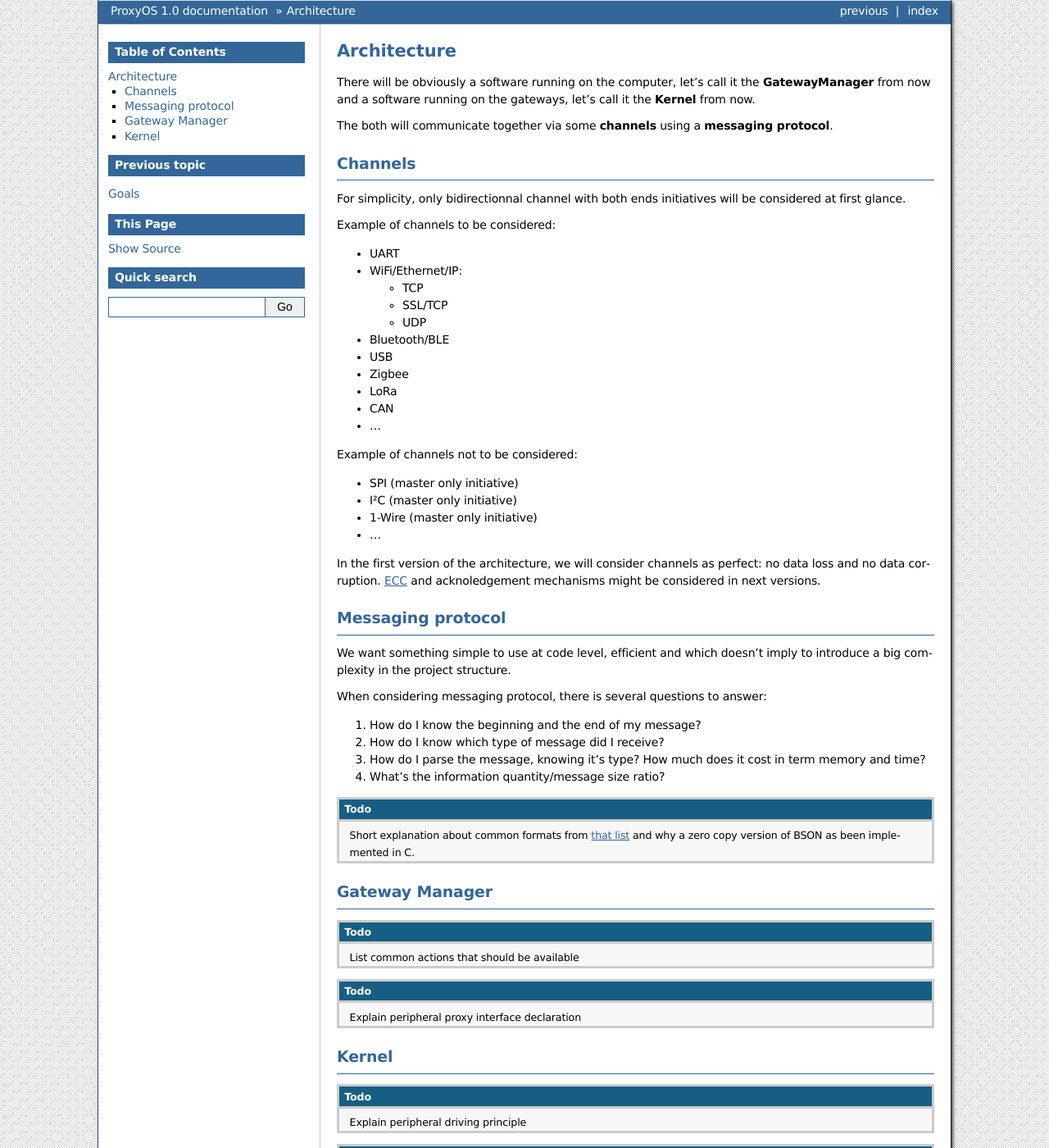
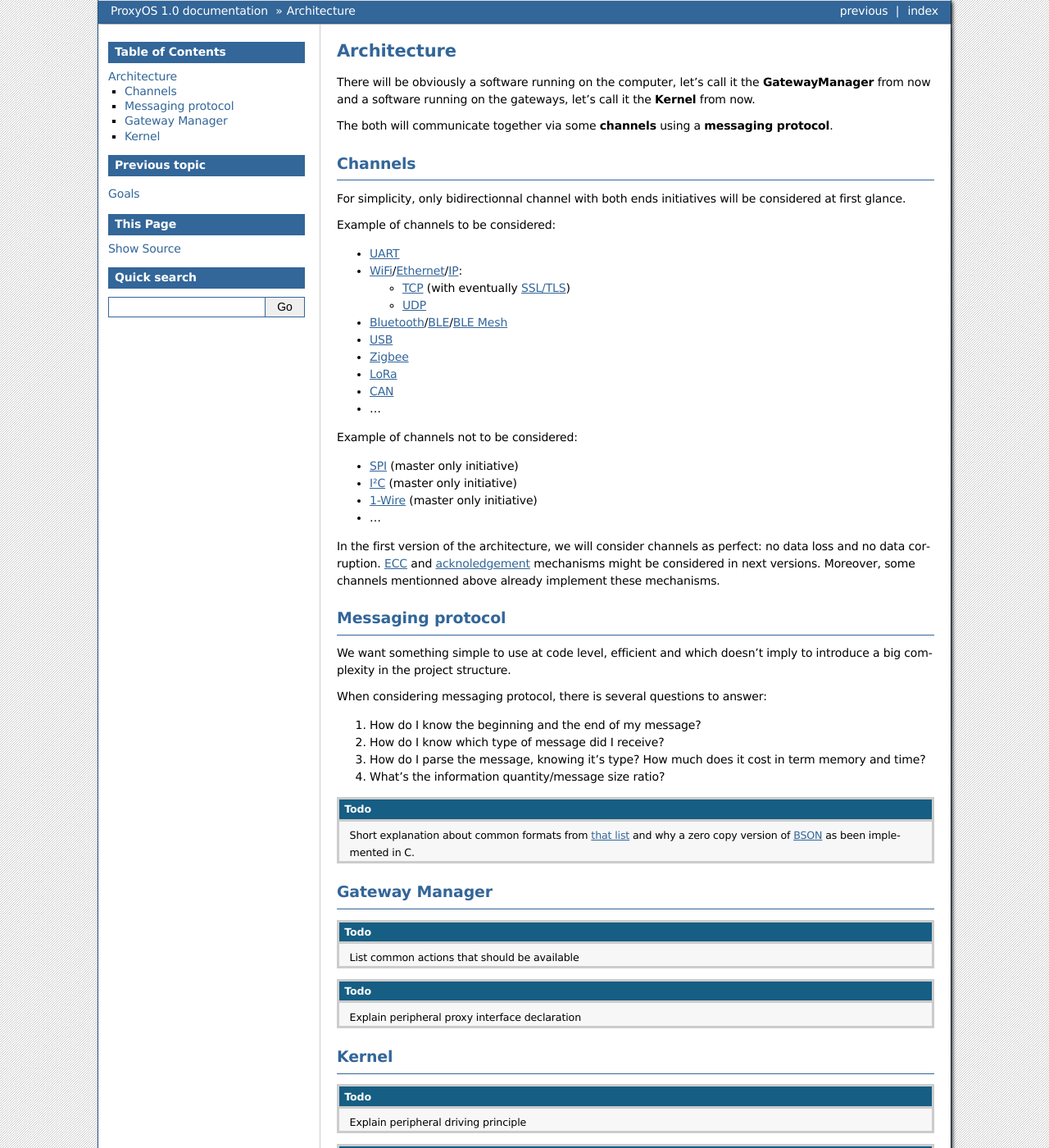
Before and after one commit to ProxyOS/documentation, a Sphinx documentation site: the page built from source/architecture.rst, in a window 1280 px wide and 1400 px high. Shown: the whole window at 82% size. Built offline with Sphinx 7.4.7, drawn with Linux system fonts in a browser that asks for light colours.

Commit message:
architecture: add links to wikipedia

```diff
--- a/source/architecture.rst
+++ b/source/architecture.rst
@@ -13,30 +13,32 @@ For simplicity, only bidirectionnal channel with both ends initiatives will be c
 
 Example of channels to be considered:
 
-* UART
-* WiFi/Ethernet/IP:
+* `UART <https://en.wikipedia.org/wiki/Universal_asynchronous_receiver-transmitter>`_
+* `WiFi <https://en.wikipedia.org/wiki/Wi-Fi>`_/`Ethernet <https://en.wikipedia.org/wiki/Ethernet>`_/`IP <https://en.wikipedia.org/wiki/Internet_Protocol>`_:
 
-  * TCP
-  * SSL/TCP
-  * UDP
+  * `TCP <https://en.wikipedia.org/wiki/Transmission_Control_Protocol>`_
+    (with eventually `SSL/TLS <https://en.wikipedia.org/wiki/Transport_Layer_Security>`_)
+  * `UDP <https://en.wikipedia.org/wiki/User_Datagram_Protocol>`_
 
-* Bluetooth/BLE
-* USB
-* Zigbee
-* LoRa
-* CAN
+* `Bluetooth <https://en.wikipedia.org/wiki/Bluetooth>`_/`BLE <https://en.wikipedia.org/wiki/Bluetooth_Low_Energy>`_/`BLE Mesh <https://en.wikipedia.org/wiki/Bluetooth_mesh_networking>`_
+* `USB <https://en.wikipedia.org/wiki/USB>`_
+* `Zigbee <https://en.wikipedia.org/wiki/Zigbee>`_
+* `LoRa <https://en.wikipedia.org/wiki/LoRa>`_
+* `CAN <https://en.wikipedia.org/wiki/CAN_bus>`_
 * ...
 
 Example of channels not to be considered:
 
-* SPI (master only initiative)
-* I²C (master only initiative)
-* 1-Wire (master only initiative)
+* `SPI <https://en.wikipedia.org/wiki/Serial_Peripheral_Interface>`_ (master only initiative)
+* `I²C <https://en.wikipedia.org/wiki/I%C2%B2C>`_ (master only initiative)
+* `1-Wire <https://en.wikipedia.org/wiki/1-Wire>`_ (master only initiative)
 * ...
 
 In the first version of the architecture, we will consider channels as perfect: no data loss and no
-data corruption. `ECC <https://en.wikipedia.org/wiki/Error_correction_code>`_ and acknoledgement
-mechanisms might be considered in next versions.
+data corruption. `ECC <https://en.wikipedia.org/wiki/Error_correction_code>`_ and
+`acknoledgement <https://en.wikipedia.org/wiki/Acknowledgement_(data_networks)>`_
+mechanisms might be considered in next versions. Moreover, some channels mentionned above already
+implement these mechanisms.
 
 Messaging protocol
 ------------------
@@ -54,7 +56,8 @@ When considering messaging protocol, there is several questions to answer:
 
 .. todo:: Short explanation about common formats from
           `that list <https://en.wikipedia.org/wiki/Comparison_of_data-serialization_formats>`_
-          and why a zero copy version of BSON as been implemented in C.
+          and why a zero copy version of `BSON <https://en.wikipedia.org/wiki/BSON>`_ as been
+          implemented in C.
 
 Gateway Manager
 ---------------
```
